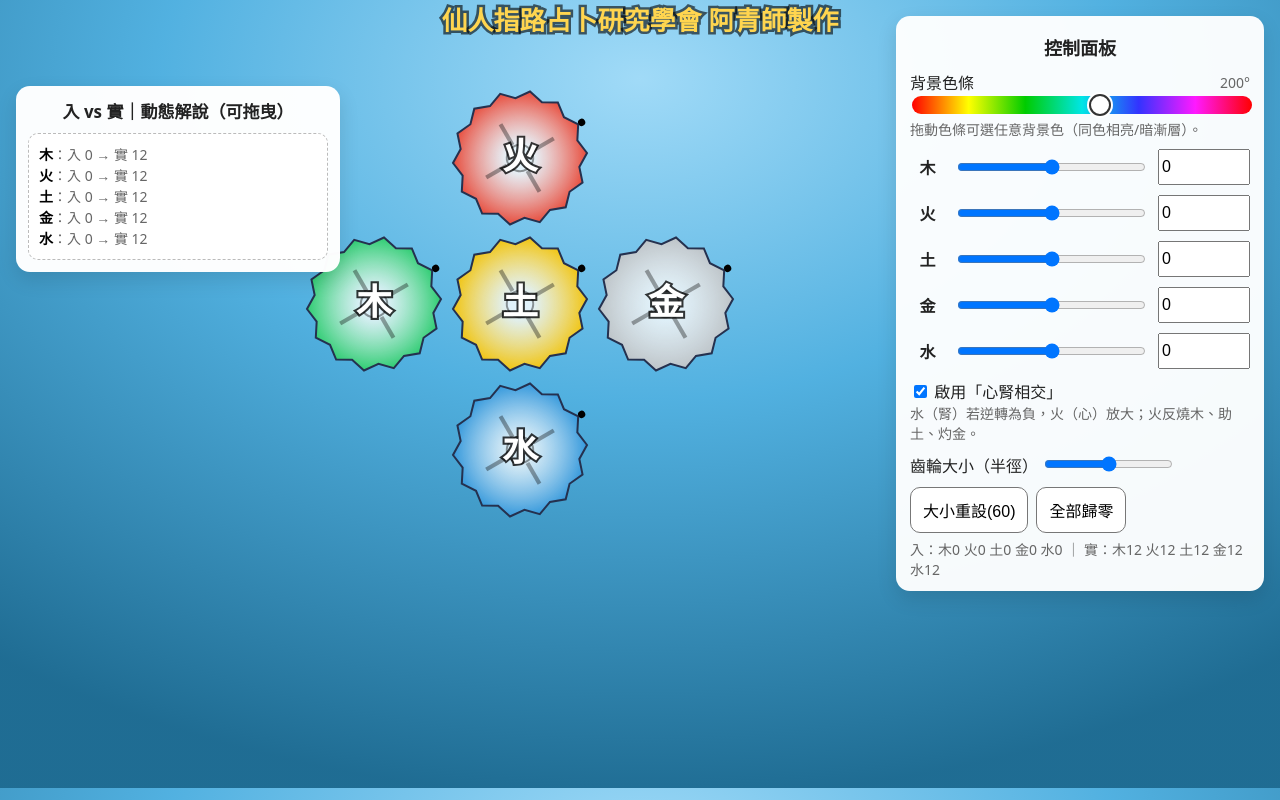
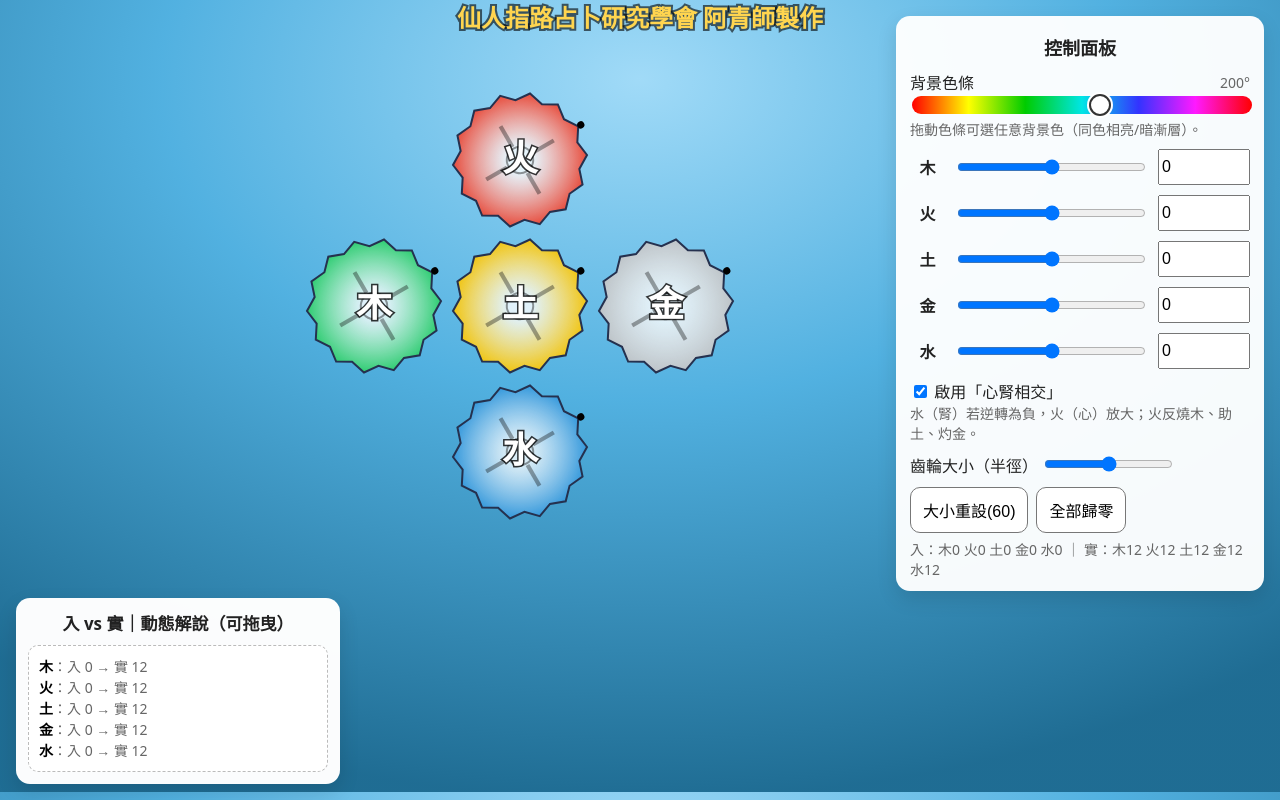
Before and after one commit to chin30182138/5, a plain HTML site: page index.html in a window 1280 px wide. Drawn offline with Linux system fonts and the light colour scheme.

Commit message:
Add files via upload

```diff
--- a/index.html
+++ b/index.html
@@ -3,25 +3,23 @@
 <head>
 <meta charset="UTF-8" />
 <meta name="viewport" content="width=device-width, initial-scale=1, viewport-fit=cover" />
-<title>五行齒輪系統｜PWA 版</title>
+<title>五行齒輪系統｜PWA 行動優化</title>
 
-<!-- PWA 必要設定 -->
 <meta name="theme-color" content="#1b6aa5" />
 <link rel="manifest" href="manifest.json">
-<!-- iOS 沒看 manifest 的 icon，沒有也行，會自動截圖成圖標；若你有 192px 圖，取消註解下一行 -->
-<!-- <link rel="apple-touch-icon" href="icons/icon-192.png"> -->
+<link rel="apple-touch-icon" href="icons/icon-192.png">
 
 <style>
   :root{ --panel-w: 340px; }
   body{
     margin:0; overflow:hidden;
     font-family:"Noto Sans TC","PingFang TC","Microsoft JhengHei",system-ui,ui-sans-serif,sans-serif;
-    -webkit-user-select:none; user-select:none;
-    touch-action:none;
-    background:#69aee0; /* 載入瞬間的底色，service worker 啟動後會被漸層覆蓋 */
+    -webkit-user-select:none; user-select:none; touch-action:none;
+    background:#69aee0;
   }
   #canvas{ display:block; margin:0 auto; background:transparent; }
 
+  /* 主面板 */
   .panel{
     position:absolute; top:16px; right:16px; width:var(--panel-w);
     background:rgba(255,255,255,.96); border-radius:14px; padding:12px 14px;
@@ -40,19 +38,16 @@
   .hueLabel{ display:flex; justify-content:space-between; align-items:center; }
   #bgHue{
     width:100%; height:18px; appearance:none; border-radius:999px; outline:none; cursor:pointer;
-    background: linear-gradient(90deg,
-      hsl(0,100%,50%), hsl(60,100%,50%), hsl(120,100%,40%),
-      hsl(180,100%,45%), hsl(240,100%,60%), hsl(300,100%,55%),
-      hsl(360,100%,50%)
-    );
+    background:linear-gradient(90deg,hsl(0,100%,50%),hsl(60,100%,50%),hsl(120,100%,40%),hsl(180,100%,45%),hsl(240,100%,60%),hsl(300,100%,55%),hsl(360,100%,50%));
   }
   #bgHue::-webkit-slider-thumb{
     appearance:none; width:22px; height:22px; border-radius:50%;
     background:#fff; border:2px solid #333; box-shadow:0 0 0 2px #fff;
   }
 
+  /* 解說面板（可拖曳） */
   .panel-small{
-    position:absolute; left:16px; top:86px; width:300px;
+    position:absolute; left:16px; bottom:16px; width:300px;
     background:rgba(255,255,255,.98); border-radius:14px; padding:12px;
     box-shadow:0 8px 20px rgba(0,0,0,.12); color:#222; font-size:16px;
     touch-action:none;
@@ -64,15 +59,23 @@
   .panel-small.dragging h4{ cursor:grabbing; }
   #explainBox{
     padding:10px; border:1px dashed #bbb; border-radius:10px; background:#fff;
-    max-height:260px; overflow:auto; line-height:1.5;
+    max-height:220px; overflow:auto; line-height:1.5;
   }
   #explainBox b{ color:#000 }
   #explainBox .hk{ color:#c0392b; font-weight:700 }
 
-  @media (max-width: 900px){
+  /* 手機（寬度 < 500px）自動縮小面板、把解說預設置底角，提供顯示/隱藏 */
+  @media (max-width: 500px){
     :root{ --panel-w: 300px; }
-    .panel{ font-size:15px }
+    .panel{ top:8px; right:8px; font-size:15px }
     .row input[type=number]{ width:70px; font-size:15px }
+    .panel-small{ left:8px; right:auto; bottom:8px; width:280px; }
+    .toggle-explain{ display:inline-block; }
+  }
+
+  .toggle-explain{
+    display:none; margin-left:auto; padding:6px 10px; border-radius:10px;
+    border:1px solid #777; background:#fff; cursor:pointer; font-size:14px;
   }
 </style>
 </head>
@@ -81,21 +84,27 @@
 <canvas id="canvas"></canvas>
 
 <div class="panel" id="mainPanel">
-  <h3>控制面板</h3>
+  <h3>控制面板
+    <button id="toggleExplain" class="toggle-explain">顯示/隱藏解說</button>
+  </h3>
 
+  <!-- 背景色條 -->
   <div class="hueWrap">
     <div class="hueLabel"><span>背景色條</span><span class="muted"><span id="hVal">200</span>°</span></div>
     <input type="range" id="bgHue" min="0" max="360" value="200">
     <div class="muted">拖動色條可選任意背景色（同色相亮/暗漸層）。</div>
   </div>
 
+  <!-- 五行輸入 -->
   <div id="rows"></div>
 
+  <!-- 心腎相交 -->
   <div style="margin:10px 0">
     <label><input type="checkbox" id="hkToggle" checked> 啟用「心腎相交」</label>
     <div class="muted">水（腎）若逆轉為負，火（心）放大；火反燒木、助土、灼金。</div>
   </div>
 
+  <!-- 齒輪大小 -->
   <div>
     <label for="sizeSlider">齒輪大小（半徑）</label>
     <input type="range" id="sizeSlider" min="20" max="100" value="60">
@@ -108,6 +117,7 @@
   <div class="muted" id="readout" style="margin-top:6px">入：木0 火0 土0 金0 水0 ｜ 實：木0 火0 土0 金0 水0</div>
 </div>
 
+<!-- 入 vs 實：可拖曳說明面板（手機預設左下，不遮齒輪） -->
 <div class="panel-small" id="explainPanel">
   <h4 id="explainHandle">入 vs 實｜動態解說（可拖曳）</h4>
   <div class="muted" id="explainBox">（調整滑桿後，這裡會即時說明各項生剋與心腎相交影響）</div>
@@ -123,25 +133,26 @@ function setBgByHue(h){
 setBgByHue(bgHue.value); hVal.textContent=bgHue.value;
 bgHue.addEventListener('input', ()=>{ hVal.textContent=bgHue.value; setBgByHue(bgHue.value); });
 
-/* ===== Canvas 響應式 ===== */
+/* ===== Canvas 響應式 + 裝置像素比 ===== */
 const canvas=document.getElementById('canvas'); const ctx=canvas.getContext('2d');
 function resizeCanvas(){
-  const pad=12, w=Math.max(640, window.innerWidth-pad), h=Math.max(480, window.innerHeight-pad);
-  const dpr=Math.max(1, window.devicePixelRatio||1);
+  const pad=8, w=Math.max(360, innerWidth - pad), h=Math.max(420, innerHeight - pad);
+  const dpr=Math.max(1, devicePixelRatio||1);
   canvas.width=Math.floor(w*dpr); canvas.height=Math.floor(h*dpr);
   canvas.style.width=w+'px'; canvas.style.height=h+'px';
   ctx.setTransform(dpr,0,0,dpr,0,0);
 }
 addEventListener('resize', resizeCanvas); resizeCanvas();
 
-/* ===== 幾何與狀態 ===== */
-let RADIUS=60;
-function stageCenter(){ return { x: canvas.clientWidth/2, y: canvas.clientHeight/2 - 90 }; }
-const GEAR_OFFSET_X=-120;
+/* ===== 狀態與參數 ===== */
+let RADIUS=60;                           // 桌機預設由滑桿控制
+let MOBILE_COMPACT = innerWidth < 500;   // 手機模式
 const COLORS={ wood:"#2ecc71", fire:"#e74c3c", earth:"#f1c40f", metal:"#bdc3c7", water:"#3498db" };
+
 const angle={ wood:0, fire:0, earth:0, metal:0, water:0 };
 const input={ wood:0, fire:0, earth:0, metal:0, water:0 };
 const speed={ wood:0, fire:0, earth:0, metal:0, water:0 };
+
 const BASE_CW=12, cap=v=>Math.max(-180, Math.min(180,v));
 
 /* ===== 五行邏輯 ===== */
@@ -154,28 +165,41 @@ function applyRelations(){
   for(const k in speed) speed[k]=input[k];
   for(const a in generateOf){ const b=generateOf[a]; speed[b]+=input[a]*K_GEN; }
   for(const a in controlTo){ const b=controlTo[a]; speed[b]-=Math.sign(input[a])*Math.abs(input[a])*K_CTRL; }
-  for(const a in controlTo){
-    const b=controlTo[a]; const diff=Math.abs(speed[b])-Math.abs(speed[a]);
-    if(diff>0){ const sgn=Math.sign(speed[b]); speed[a]-=sgn*diff*K_REB; }
-  }
+  for(const a in controlTo){ const b=controlTo[a]; const diff=Math.abs(speed[b])-Math.abs(speed[a]);
+    if(diff>0){ const sgn=Math.sign(speed[b]); speed[a]-=sgn*diff*K_REB; } }
   if(HK.enabled && speed.water<0){
-    const mag=Math.abs(speed.water);
-    speed.fire+=HK.K_HK_FIRE_GAIN*mag;
+    const mag=Math.abs(speed.water); speed.fire+=HK.K_HK_FIRE_GAIN*mag;
     const fm=Math.abs(speed.fire);
-    speed.wood-=HK.K_HK_WOOD_BACK*fm; speed.earth+=HK.K_H_EARTH_FEED?HK.K_H_EARTH_FEED*fm:HK.K_HK_EARTH_FEED*fm; speed.metal-=HK.K_HK_METAL_BURN*fm;
+    speed.wood-=HK.K_HK_WOOD_BACK*fm; speed.earth+=HK.K_HK_EARTH_FEED*fm; speed.metal-=HK.K_HK_METAL_BURN*fm;
   }
   for(const k in speed) speed[k]=cap(speed[k]+BASE_CW);
 }
 
-/* ===== 位置布局 ===== */
+/* ===== 自動縮放與布局 ===== */
+function stageCenter(){
+  // 桌機：往上 90；手機：往上 70，避免上方署名
+  return { x: canvas.clientWidth/2, y: canvas.clientHeight/2 - (MOBILE_COMPACT? 70 : 90) };
+}
+// 依螢幕大小決定齒輪半徑與間距
+function autoRadius(){
+  if (!MOBILE_COMPACT) return RADIUS; // 桌機依滑桿
+  // 手機：根據短邊自動縮小，落在 28~48 之間
+  const short = Math.min(canvas.clientWidth, canvas.clientHeight);
+  return Math.max(28, Math.min(48, Math.round(short/12)));
+}
 function layout(){
-  const {x:cx0,y:cy}=stageCenter(), cx=cx0+GEAR_OFFSET_X, d=RADIUS*2+26;
+  const r = autoRadius();
+  const spacing = r*2 + (MOBILE_COMPACT? 12 : 26);
+  const {x:cx0,y:cy} = stageCenter();
+  const GEAR_OFFSET_X = MOBILE_COMPACT ? -60 : -120;   // 手機偏移少一點
+  const cx = cx0 + GEAR_OFFSET_X;
   return {
-    earth:{x:cx,y:cy,label:'土',color:COLORS.earth},
-    wood :{x:cx-d,y:cy,label:'木',color:COLORS.wood},
-    fire :{x:cx,y:cy-d,label:'火',color:COLORS.fire},
-    metal:{x:cx+d,y:cy,label:'金',color:COLORS.metal},
-    water:{x:cx,y:cy+d,label:'水',color:COLORS.water},
+    r,
+    earth:{x:cx,     y:cy,      label:'土', color:COLORS.earth},
+    wood :{x:cx-spacing, y:cy,      label:'木', color:COLORS.wood },
+    fire :{x:cx,     y:cy-spacing,  label:'火', color:COLORS.fire },
+    metal:{x:cx+spacing, y:cy,      label:'金', color:COLORS.metal},
+    water:{x:cx,     y:cy+spacing,  label:'水', color:COLORS.water},
   };
 }
 
@@ -192,16 +216,16 @@ function drawGear(x,y,r,deg,fillColor,text){
   ctx.closePath();
   const g=ctx.createRadialGradient(0,0,r*0.2,0,0,R2); g.addColorStop(0,"#ffffffcc"); g.addColorStop(1,fillColor);
   ctx.fillStyle=g; ctx.fill(); ctx.lineWidth=2; ctx.strokeStyle="#25314f"; ctx.stroke();
-  const innerR=r*0.65, spokeW=Math.max(3,r*0.07);
+  const innerR=r*0.65, spokeW=Math.max(2, r*0.07);
   ctx.lineWidth=spokeW; ctx.strokeStyle="rgba(0,0,0,0.35)";
   for(let s=0;s<4;s++){ const a=s*Math.PI/2; ctx.beginPath(); ctx.moveTo(innerR*Math.cos(a),innerR*Math.sin(a)); ctx.lineTo((r*0.25)*Math.cos(a),(r*0.25)*Math.sin(a)); ctx.stroke(); }
-  ctx.beginPath(); ctx.arc(0,0,Math.max(6,r*0.22),0,Math.PI*2); ctx.lineWidth=2; ctx.strokeStyle="rgba(0,0,0,0.4)"; ctx.stroke();
-  ctx.beginPath(); ctx.arc(0,-R2-4,Math.max(3,r*0.06),0,Math.PI*2); ctx.fillStyle="#000"; ctx.fill();
+  ctx.beginPath(); ctx.arc(0,0,Math.max(5,r*0.22),0,Math.PI*2); ctx.lineWidth=2; ctx.strokeStyle="rgba(0,0,0,0.4)"; ctx.stroke();
+  ctx.beginPath(); ctx.arc(0,-R2-3,Math.max(3,r*0.06),0,Math.PI*2); ctx.fillStyle="#000"; ctx.fill();
   ctx.restore();
   ctx.save();
   ctx.font=`bold ${Math.round(r*0.6)}px "Noto Sans TC","PingFang TC","Microsoft JhengHei",system-ui,sans-serif`;
   ctx.textAlign="center"; ctx.textBaseline="middle";
-  ctx.lineWidth=4; ctx.strokeStyle="rgba(0,0,0,0.78)"; ctx.strokeText(text,x,y+1);
+  ctx.lineWidth=3; ctx.strokeStyle="rgba(0,0,0,0.78)"; ctx.strokeText(text,x,y+1);
   ctx.fillStyle="#fff"; ctx.fillText(text,x,y+1); ctx.restore();
 }
 
@@ -209,12 +233,12 @@ function drawGear(x,y,r,deg,fillColor,text){
 function drawSignature(){
   ctx.save();
   const SIGN="仙人指路占卜研究學會 阿青師製作";
-  ctx.font='bold 26px "Noto Sans TC","PingFang TC","Microsoft JhengHei",system-ui,ui-sans-serif,sans-serif';
+  ctx.font='bold 24px "Noto Sans TC","PingFang TC","Microsoft JhengHei",system-ui,ui-sans-serif,sans-serif';
   ctx.textAlign='center'; ctx.textBaseline='top';
-  ctx.lineWidth=5; ctx.strokeStyle='rgba(0,0,0,0.6)';
-  ctx.strokeText(SIGN, canvas.clientWidth/2, 10);
+  ctx.lineWidth=4; ctx.strokeStyle='rgba(0,0,0,0.6)';
+  ctx.strokeText(SIGN, canvas.clientWidth/2, 8);
   ctx.fillStyle='#ffd54f';
-  ctx.fillText(SIGN, canvas.clientWidth/2, 10);
+  ctx.fillText(SIGN, canvas.clientWidth/2, 8);
   ctx.restore();
 }
 
@@ -229,8 +253,7 @@ function updateExplanation(){
   const genFrom={wood:0,fire:0,earth:0,metal:0,water:0}, ctrlFrom={wood:0,fire:0,earth:0,metal:0,water:0};
   for(const a in generateOf){ const b=generateOf[a]; genFrom[b]+=input[a]*K_GEN; }
   for(const a in controlTo){ const b=controlTo[a]; ctrlFrom[b]-=Math.sign(input[a])*Math.abs(input[a])*K_CTRL; }
-  let hkLine='';
-  if(HK.enabled && speed.water<0){
+  let hkLine=''; if(HK.enabled && speed.water<0){
     const mag=Math.abs(speed.water), fireGain=HK.K_HK_FIRE_GAIN*mag, fireMag=Math.abs(speed.fire+fireGain);
     const woodBack=-HK.K_HK_WOOD_BACK*fireMag, earthAdd=HK.K_HK_EARTH_FEED*fireMag, metalSub=-HK.K_HK_METAL_BURN*fireMag;
     hkLine=`<div class="hk" style="margin-top:6px">心腎相交：水<0 ⇒ 火+${fireGain.toFixed(1)}；木${woodBack.toFixed(1)}；土+${earthAdd.toFixed(1)}；金${metalSub.toFixed(1)}</div>`;
@@ -238,8 +261,7 @@ function updateExplanation(){
   function ln(name,key){
     const ins=input[key], out=speed[key], g=genFrom[key], c=ctrlFrom[key];
     const parts=[]; if(Math.abs(g)>0.05) parts.push(`受生 +${g.toFixed(1)}`); if(Math.abs(c)>0.05) parts.push(`受剋 ${c.toFixed(1)}`);
-    const mid=parts.length? `；${parts.join('，')}`:'';
-    return `<div><b>${name}</b>：入 ${ins.toFixed(0)}${mid} → 實 ${out.toFixed(0)}</div>`;
+    const mid=parts.length? `；${parts.join('，')}`:''; return `<div><b>${name}</b>：入 ${ins.toFixed(0)}${mid} → 實 ${out.toFixed(0)}</div>`;
   }
   explainBox.innerHTML=ln('木','wood')+ln('火','fire')+ln('土','earth')+ln('金','metal')+ln('水','water')+hkLine;
 }
@@ -247,17 +269,23 @@ function updateExplanation(){
 /* ===== 主迴圈 ===== */
 let last=performance.now();
 function loop(now){
-  const dt=(now-last)/1000; last=now;
+  const dt=(now-last)/1000; last=now; MOBILE_COMPACT = innerWidth < 500;
+
+  // 手機版自動半徑（桌機保留滑桿設定）
+  const L=layout(); const useR = L.r; // 供繪圖使用
+  if (MOBILE_COMPACT) { /* 手機時 slider 仍可調，但 auto 將優先，保持簡潔 */ }
+
   applyRelations();
   for(const k in angle){ angle[k]=(angle[k]+speed[k]*dt)%360; }
+
   ctx.clearRect(0,0,canvas.clientWidth,canvas.clientHeight);
   drawSignature();
-  const L=layout();
-  drawGear(L.earth.x,L.earth.y,RADIUS, angle.earth*Math.PI/180, L.earth.color,'土');
-  drawGear(L.wood .x,L.wood .y,RADIUS, angle.wood *Math.PI/180, L.wood .color,'木');
-  drawGear(L.fire .x,L.fire .y,RADIUS, angle.fire *Math.PI/180, L.fire .color,'火');
-  drawGear(L.metal.x,L.metal.y,RADIUS, angle.metal*Math.PI/180, L.metal.color,'金');
-  drawGear(L.water.x,L.water.y,RADIUS, angle.water*Math.PI/180, L.water .color,'水');
+  drawGear(L.earth.x,L.earth.y,useR, angle.earth*Math.PI/180, L.earth.color,'土');
+  drawGear(L.wood .x,L.wood .y,useR, angle.wood *Math.PI/180, L.wood .color,'木');
+  drawGear(L.fire .x,L.fire .y,useR, angle.fire *Math.PI/180, L.fire .color,'火');
+  drawGear(L.metal.x,L.metal.y,useR, angle.metal*Math.PI/180, L.metal.color,'金');
+  drawGear(L.water.x,L.water.y,useR, angle.water*Math.PI/180, L.water .color,'水');
+
   updateReadout(); updateExplanation();
   requestAnimationFrame(loop);
 }
@@ -288,6 +316,15 @@ document.getElementById('resetAll').addEventListener('click', ()=>{
   updateReadout(); updateExplanation();
 }, {passive:true});
 
+/* ===== 顯示/隱藏 解說面板（手機友善） ===== */
+const toggleBtn = document.getElementById('toggleExplain');
+const explainPanel = document.getElementById('explainPanel');
+toggleBtn?.addEventListener('click', ()=>{
+  if (!explainPanel) return;
+  const hide = explainPanel.style.display === 'none';
+  explainPanel.style.display = hide ? 'block' : 'none';
+});
+
 /* ===== 可拖曳（Pointer Events） ===== */
 function makeDraggable(el, handle, resetPos={left:16, top:86}){
   let dragging=false, sx=0, sy=0, sl=0, st=0;
@@ -297,19 +334,12 @@ function makeDraggable(el, handle, resetPos={left:16, top:86}){
     let nx=sl+(ev.clientX-sx), ny=st+(ev.clientY-sy);
     const maxL=innerWidth-el.offsetWidth-4, maxT=innerHeight-el.offsetHeight-4;
     nx=Math.max(4,Math.min(maxL,nx)); ny=Math.max(4,Math.min(maxT,ny));
-    el.style.left=nx+'px'; el.style.top=ny+'px'; el.style.right='auto'; el.style.position='absolute'; };
-  const onUp =ev=>{ dragging=false; el.classList.remove('dragging'); handle.releasePointerCapture?.(ev.pointerId); };
+    el.style.left=nx+'px'; el.style.top=ny+'px'; el.style.right='auto'; el.style.bottom='auto'; el.style.position='absolute'; };
+  const onUp=ev=>{ dragging=false; el.classList.remove('dragging'); handle.releasePointerCapture?.(ev.pointerId); };
   handle.addEventListener('pointerdown', onDown); addEventListener('pointermove', onMove); addEventListener('pointerup', onUp);
-  handle.addEventListener('dblclick', ()=>{ el.style.left=resetPos.left+'px'; el.style.top=resetPos.top+'px'; el.style.right='auto'; });
+  handle.addEventListener('dblclick', ()=>{ el.style.left=resetPos.left+'px'; el.style.top=resetPos.top+'px'; el.style.right='auto'; el.style.bottom='auto'; });
 }
 makeDraggable(document.getElementById('explainPanel'), document.getElementById('explainHandle'));
-
-/* ===== 註冊 Service Worker（PWA 離線） ===== */
-if ('serviceWorker' in navigator) {
-  window.addEventListener('load', () => {
-    navigator.serviceWorker.register('./service-worker.js');
-  });
-}
 </script>
 </body>
 </html>
```
